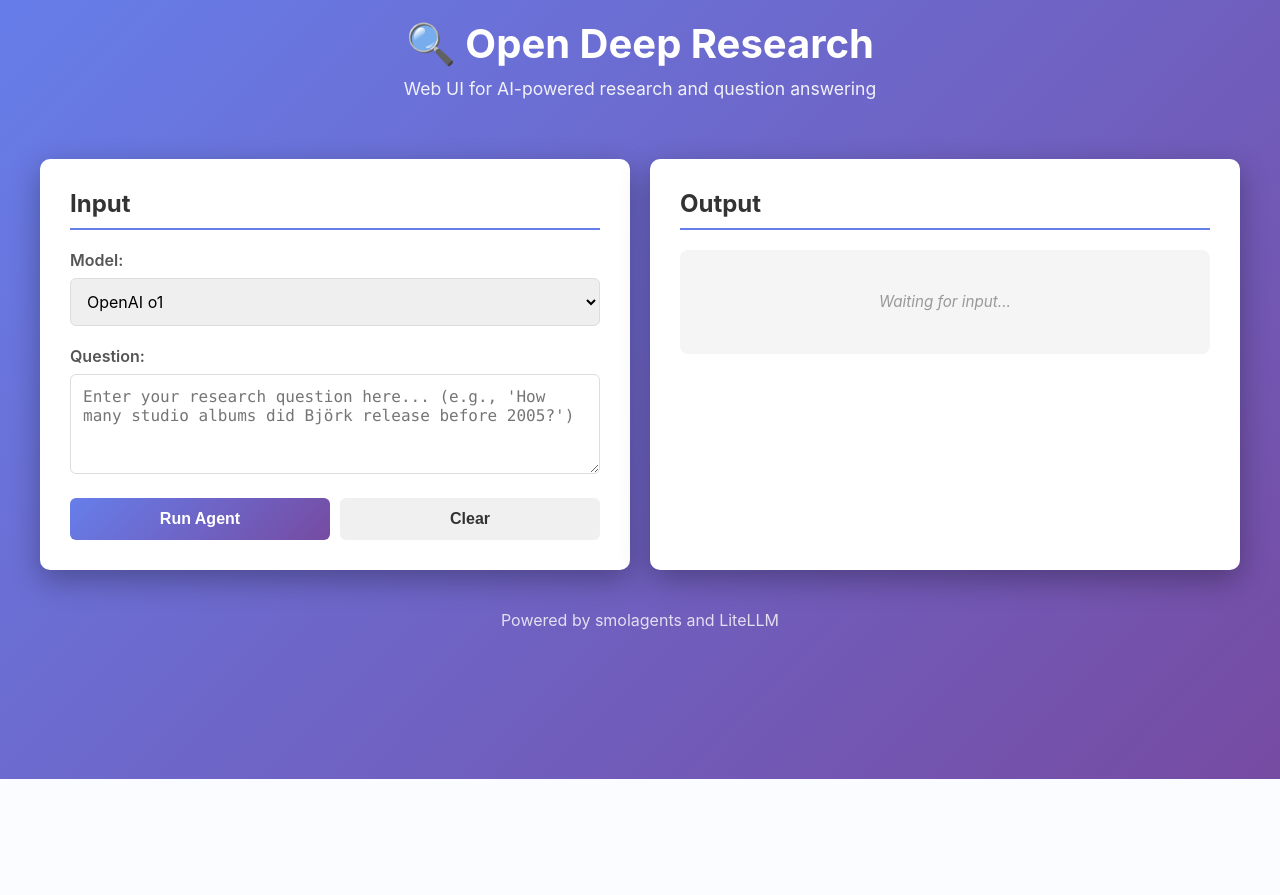
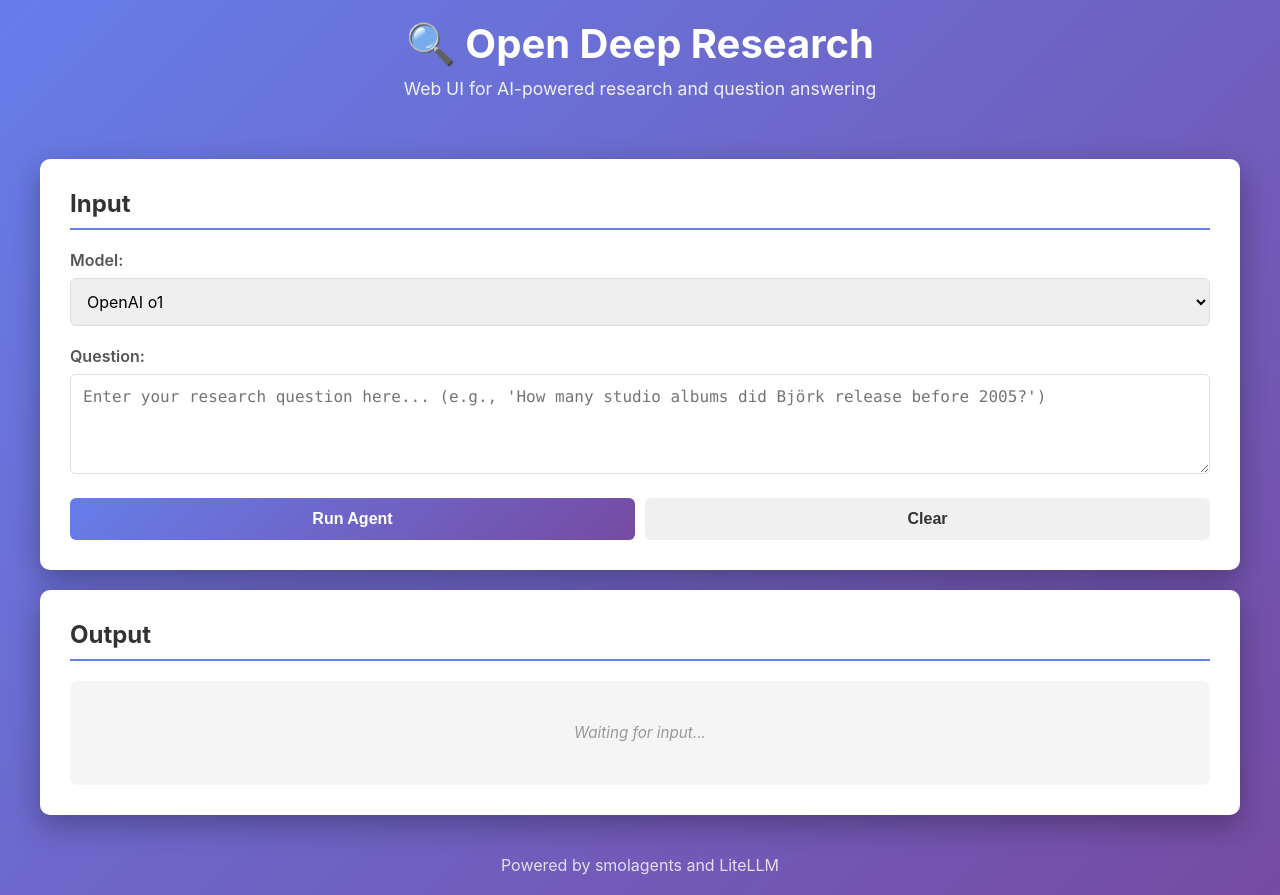
Before and after one commit to extracurricular-ai/open-deep-research-with-web-ui, a Flask app: page / in a window 1280 px wide. Shown: the part 21-916 px from the top of the page. Before the commit the page ends 800 px from the top, so only its background shows below. Run offline with Flask 3, Linux system fonts and the light colour scheme.

Commit message:
style: constrain layout to viewport width and add padding
- Changed container max-width from 1200px to 100% (viewport)
- Added horizontal padding (20px) to container for margins
- Set panel width to 100% with box-sizing border-box
- Add overflow hidden to prevent content overflow
- Ensures no horizontal scrolling on any screen size

```diff
--- a/templates/index.html
+++ b/templates/index.html
@@ -19,8 +19,11 @@
         }
 
         .container {
-            max-width: 1200px;
+            max-width: 100%;
+            width: 100%;
             margin: 0 auto;
+            padding: 0 20px;
+            box-sizing: border-box;
         }
 
         header {
@@ -43,15 +46,9 @@
 
         .main-content {
             display: grid;
-            grid-template-columns: 1fr 1fr;
+            grid-template-columns: 1fr;
             gap: 20px;
             margin-bottom: 20px;
-        }
-
-        @media (max-width: 768px) {
-            .main-content {
-                grid-template-columns: 1fr;
-            }
         }
 
         .panel {
@@ -59,6 +56,9 @@
             border-radius: 10px;
             box-shadow: 0 10px 30px rgba(0, 0, 0, 0.3);
             padding: 30px;
+            width: 100%;
+            box-sizing: border-box;
+            overflow: hidden;
         }
 
         .panel h2 {
@@ -152,7 +152,7 @@
             padding: 20px;
             border-radius: 8px;
             overflow-y: auto;
-            max-height: 600px;
+            max-height: 800px;
             font-size: 0.95em;
             line-height: 1.6;
         }
@@ -329,6 +329,17 @@
         .output-item.error::before {
             content: '✗ ';
             margin-right: 8px;
+        }
+
+        /* Code Block */
+        .output-item.code_block {
+            margin-left: 20px;
+        }
+
+        .output-item.code_block .collapsible-header::before {
+            content: '</>';
+            font-size: 1em;
+            font-weight: bold;
         }
 
         /* Code Execution */
@@ -513,6 +524,10 @@
                         argsDiv.textContent = JSON.stringify(data.arguments, null, 2);
                         item.appendChild(argsDiv);
                     }
+                    break;
+
+                case 'code_block':
+                    item = createCollapsibleSection('Code', data.content, 'code_block', false);
                     break;
 
                 case 'plan':
```
